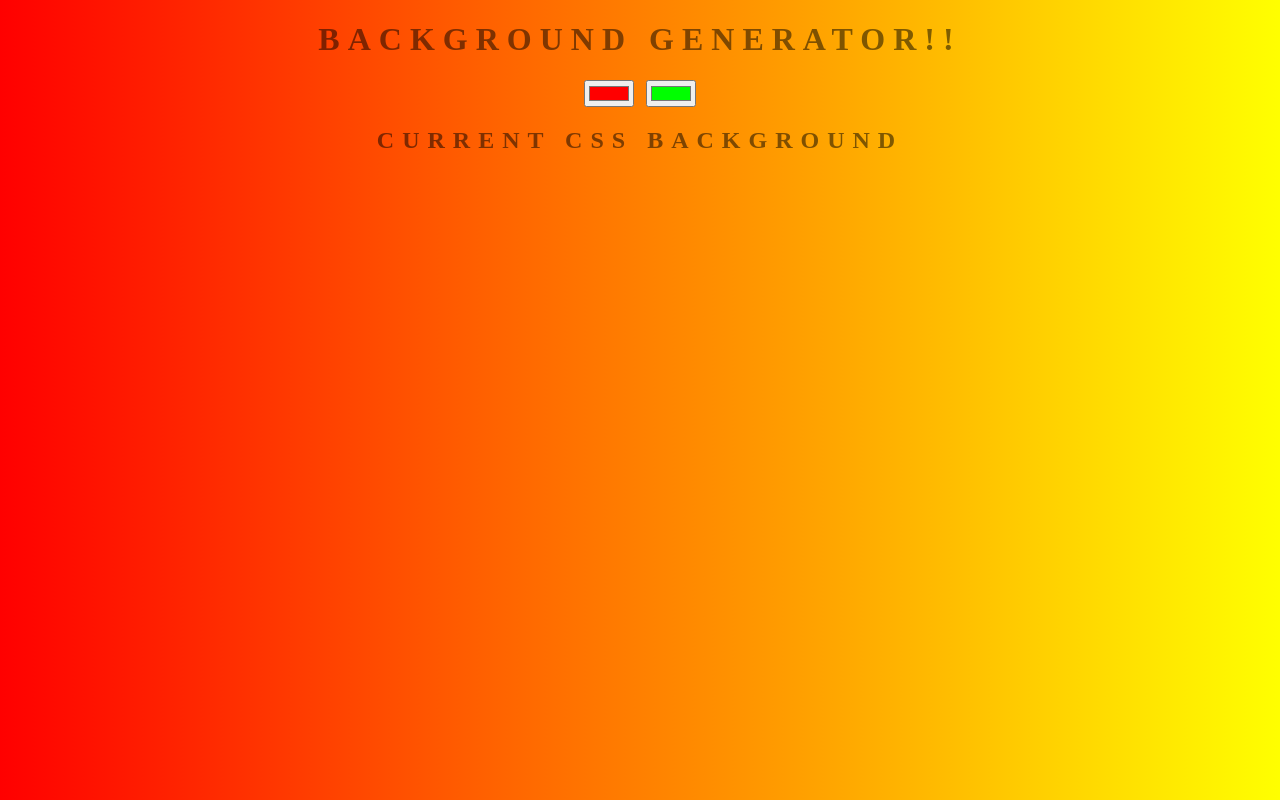
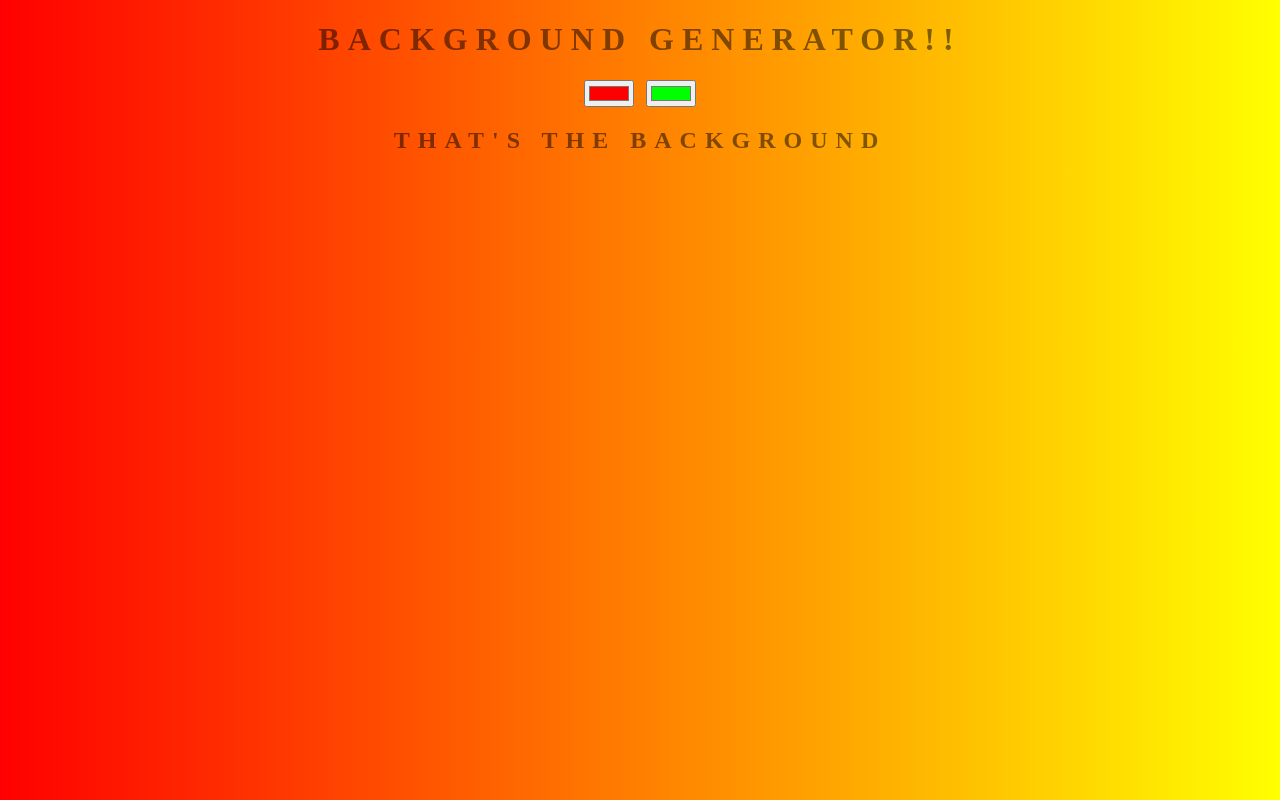
Before and after one commit to nidarg/background-color, a plain HTML site: page index.html in a window 1280 px wide. Drawn offline with Linux system fonts and the light colour scheme.

Commit message:
chenge h2 text

```diff
--- a/index.html
+++ b/index.html
@@ -8,7 +8,7 @@
             <h1>Background Generator!!</h1>
             <input class="color1" type="color" name="color1" value="#ff0000">
             <input class="color2" type="color" name="color2" value="#00ff00">
-            <h2>Current CSS Background</h2>
+            <h2>That's the background</h2>
             <h3></h3>
             <script type="text/javascript" src="script.js"></script>
         </body>
```
